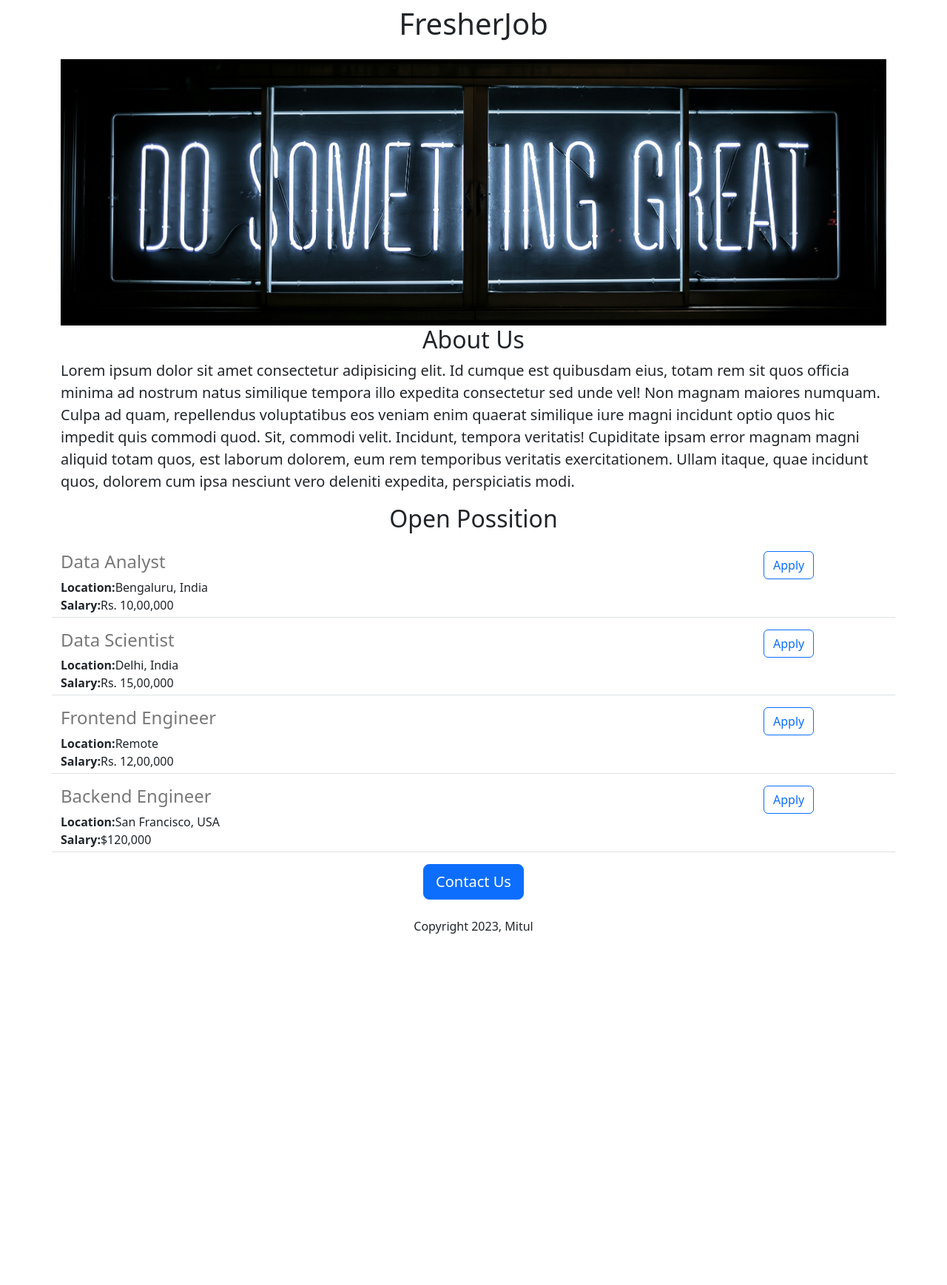
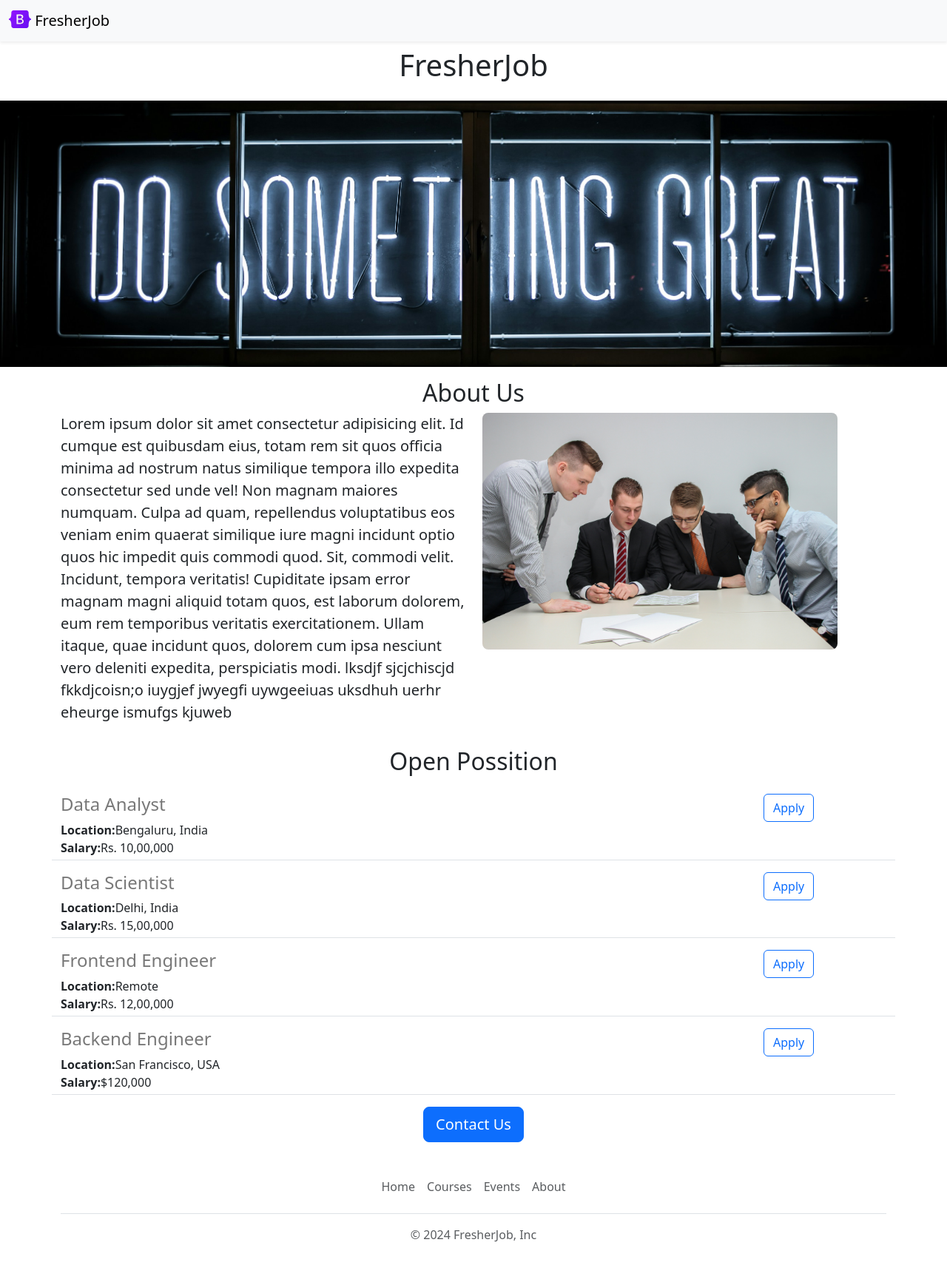
Before and after one commit to MitulPatil/Fresher-job-website, a Flask app: page / in a window 1280 px wide. Shown: the whole page at 74% size. Before the commit the page ends 1262 px from the top, so only its background shows below. Run offline with Flask 3, Linux system fonts and the light colour scheme.

Commit message:
functional and aesthetic improvements

```diff
--- /dev/null
+++ b/templates/footer.html
@@ -0,0 +1,11 @@
+<div class="container">
+  <footer class="py-3 my-4">
+    <ul class="nav justify-content-center border-bottom pb-3 mb-3">
+      <li class="nav-item"><a target="_blank" href="https://fresher-jobs-website.onrender.com/" class="nav-link px-2 text-body-secondary">Home</a></li>
+      <li class="nav-item"><a target="_blank" href="https://fresher-jobs-website.onrender.com/learn" class="nav-link px-2 text-body-secondary">Courses</a></li>
+      <li class="nav-item"><a target="_blank" href="https://fresher-jobs-website.onrender.com/events" class="nav-link px-2 text-body-secondary">Events</a></li>
+      <li class="nav-item"><a target="_blank" href="https://fresher-jobs-website.onrender.com/about" class="nav-link px-2 text-body-secondary">About</a></li>
+    </ul>
+    <p class="text-center text-body-secondary">&copy; 2024 FresherJob, Inc</p>
+  </footer>
+</div>
--- a/templates/index.html
+++ b/templates/index.html
@@ -10,19 +10,27 @@
         height:360px;
         width:100%;
         object-fit:cover;
+        margin-bottom:16px;
       }
     </style>
 </head>
 <body>
+  {% include 'nav.html' %}
+    <h1 class="text-center mt-2 mb-4">FresherJob</h1>
+    <img class="img-fluid" src="/static/job.jpg" alt="" id="job">
     <div class="container">
-        <h1 class="text-center mt-2 mb-4">FresherJob</h1>
-        <img class="img-fluid" src="/static/job.jpg" alt="" id="job">
         <h2 class="text-center">About Us</h2>
+      <div class="row" style="margin-bottom:16px"">
+        <div class="col-md-6">
         <p class="lead">
           Lorem ipsum dolor sit amet consectetur adipisicing elit. Id cumque est quibusdam eius, totam rem sit quos officia minima ad nostrum natus similique tempora illo expedita consectetur sed unde vel!
           Non magnam maiores numquam. Culpa ad quam, repellendus voluptatibus eos veniam enim quaerat similique iure magni incidunt optio quos hic impedit quis commodi quod. Sit, commodi velit. Incidunt, tempora veritatis!
           Cupiditate ipsam error magnam magni aliquid totam quos, est laborum dolorem, eum rem temporibus veritatis exercitationem. Ullam itaque, quae incidunt quos, dolorem cum ipsa nesciunt vero deleniti expedita, perspiciatis modi.
+          lksdjf sjcjchiscjd fkkdjcoisn;o iuygjef jwyegfi uywgeeiuas uksdhuh uerhr  eheurge ismufgs kjuweb
         </p>
+        </div>
+        <div class="d-none d-md-block col-md-6"><img src="/static/employee.jpg" style="height:320px;border-radius:8px;" alt=""></div>
+        </div>
         <h2 class="text-center mt-2 mb-4"">Open Possition</h2>
         <div>
           {% for job in jobs %}
@@ -30,9 +38,9 @@
           {% endfor %}
         </div>
         <div class="text-center"">
-          <button class="btn btn-primary btn-lg">Contact Us</button>
-          <p class="mt-4">Copyright 2023, Mitul</p>
+          <a href="mailto:patilmitul1911@gmail.com?subject=Question%20about%20Job%20Openings&body=My%20name%3A%20%3Cyour%20name%20here%3E%0D%0A%0D%0AMy%20Question%3A%20%3Center%20question%20here%3E" class="btn btn-primary btn-lg">Contact Us</a>
         </div>
     </div>
+      <div>{% include 'footer.html' %}</div>
 </body>
 </html>
--- a/templates/jobitem.html
+++ b/templates/jobitem.html
@@ -13,6 +13,6 @@
     {% endif %}
   </div>
   <div class="col-2" style="padding-right:50px">
-    <button type="button" class="btn btn-outline-primary">Apply</button>
+    <a href="mailto:patilmitul1911@gmail.com?subject=Application%20for%20{{job['title']}}&body=My%20name%3A%20%3Cyour%20name%20here%3E%0D%0A%0D%0AMy%20Resume%20link%3A%20%3Cresume%20link%3E%0D%0A%0D%0AMy%20LinkedIn%20link%3A%20%3Clinked%20in%3E" type="button" class="btn btn-outline-primary float-right align-middle">Apply</a>
   </div>
 </div>
--- /dev/null
+++ b/templates/nav.html
@@ -0,0 +1,10 @@
+<nav class="navbar bg-body-tertiary shadow-sm fixed-top bg-white">
+  <div class="container-fluid">
+    <a class="navbar-brand" href="#">
+      <img src="/static/logo.svg" alt="Logo" width="30" height="24" class="d-inline-block align-text-top">
+      FresherJob
+    </a>
+  </div>
+</nav>
+<div style="height:56px"">
+</div>
```
Also changed, not shown: static/employee.jpg (added), static/logo.svg (added).
